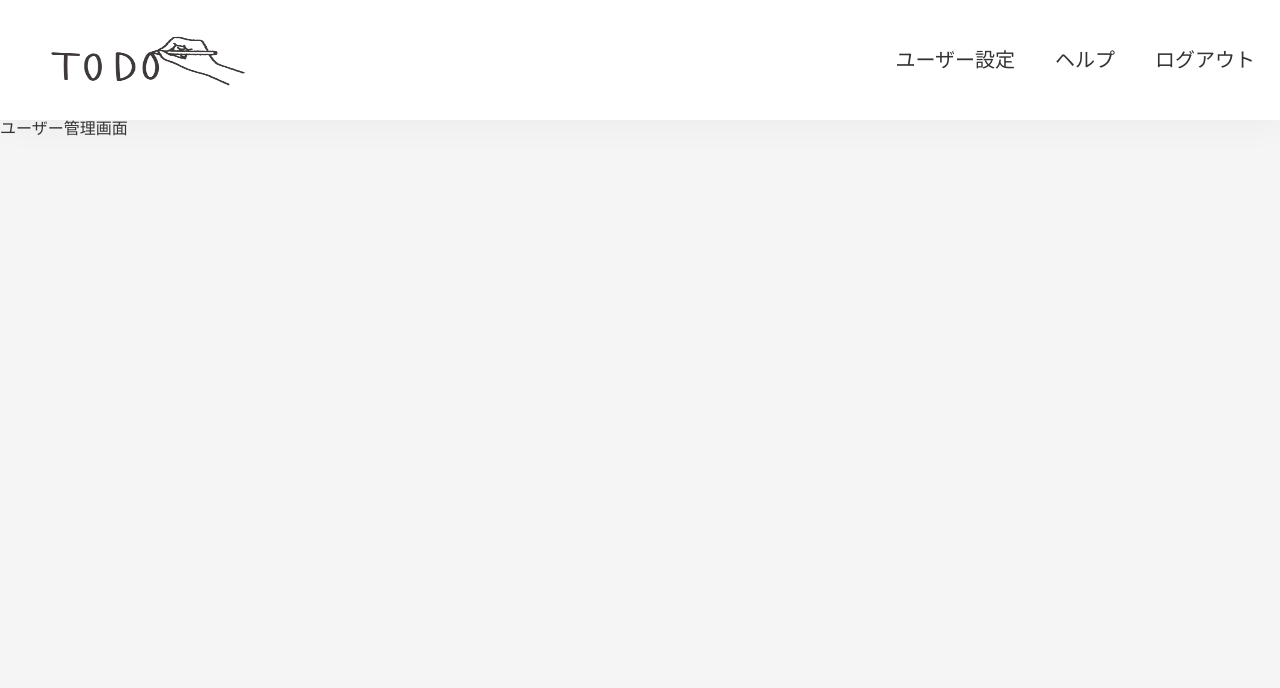
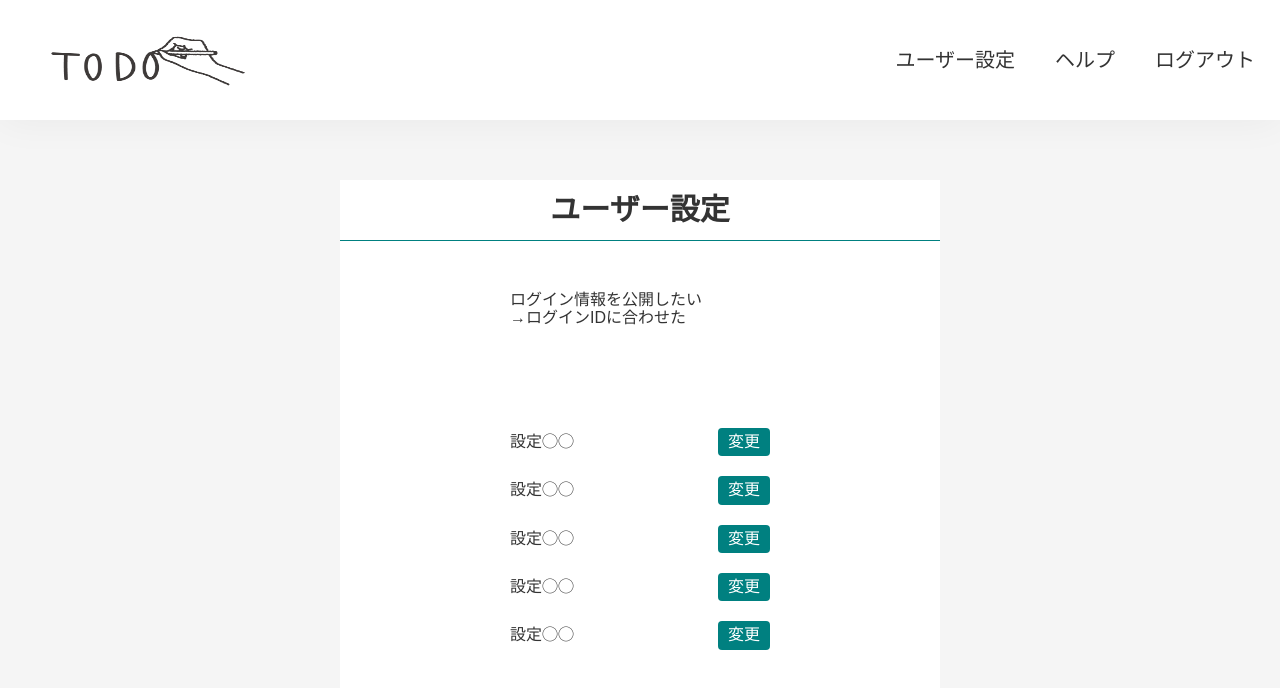
Before and after one commit to wadeen/original-react-todo, a React (Create React App) app: page /user_management in a window 1280 px wide. Shown: the top 688 px of the page. Built offline with nearby package versions, Linux system fonts and the light colour scheme.

Commit message:
update: Alert on duplicate tasks.

```diff
--- /dev/null
+++ b/src/components/atoms/button/ChangeButton.tsx
@@ -0,0 +1,20 @@
+/** @jsxImportSource @emotion/react */
+import React from 'react'
+import { css } from '@emotion/react';
+
+type Props = {
+  name: string
+}
+
+export const ChangeButton: React.FC<Props> = React.memo(({name}) => {
+  return (
+    <button css={button}>{name}</button>
+  )
+})
+
+const button = css`
+  background-color: teal;
+  border-radius: 4px;
+  padding: 5px 10px;
+  color: #ffff;
+`;
--- a/src/components/organisms/Todo/InCompleteTask.tsx
+++ b/src/components/organisms/Todo/InCompleteTask.tsx
@@ -14,6 +14,9 @@ export const InCompleteTask: React.FC<Props> = React.memo(
   ({ inCompleteText, completeText, setCompleteText, setInCompleteText }) => {
     // 完了ボタン押下
     const onClickComplete = (todo: string) => {
+      const removeTaskLength = inCompleteText.filter((item) => item == todo)
+      removeTaskLength.length >= 2 &&
+        alert('同じタスクが複数あるため統一されます。')
       setCompleteText([...completeText, todo])
       setInCompleteText(
         inCompleteText.filter((todoTarget: string) => todo !== todoTarget)
@@ -82,10 +85,10 @@ const incompleteTask = css`
 `
 
 const notask = css`
-  text-align:center;
+  text-align: center;
   margin-bottom: -30px;
   padding: 20px 10px;
-`;
+`
 
 const tasks = css`
   color: gray;
--- a/src/components/pages/UserManagement.tsx
+++ b/src/components/pages/UserManagement.tsx
@@ -1,11 +1,70 @@
-import React from 'react'
+/** @jsxImportSource @emotion/react */
+import { css } from '@emotion/react';
+
 import { Head } from '../organisms/Head'
+import { ChangeButton } from '../atoms/button/ChangeButton';
 
 export const UserManagement = () => {
   return (
-    <>
+    <div css={wrapper}>
       <Head title={'ユーザー管理'} />
-      <p>ユーザー管理画面</p>
-    </>
+      <h2>ユーザー設定</h2>
+      <div css={settings}>
+        <p>ログイン情報を公開したい<br />→ログインIDに合わせた</p>
+      </div>
+
+
+      <dl css={settings}>
+        <div>
+        <dt>設定◯◯</dt>
+        <dd><ChangeButton name={"変更"} /></dd>
+        </div>
+        <div>
+        <dt>設定◯◯</dt>
+        <dd><ChangeButton name={"変更"} /></dd>
+        </div>
+        <div>
+        <dt>設定◯◯</dt>
+        <dd><ChangeButton name={"変更"} /></dd>
+        </div>
+        <div>
+        <dt>設定◯◯</dt>
+        <dd><ChangeButton name={"変更"} /></dd>
+        </div>
+        <div>
+        <dt>設定◯◯</dt>
+        <dd><ChangeButton name={"変更"} /></dd>
+        </div>
+      </dl>
+    </div>
   )
 }
+
+
+const wrapper = css`
+  width: min(100%, 600px);
+  margin: 60px auto;
+  background-color: #fff;
+  h2 {
+    font-size: 3rem;
+    text-align: center;
+    font-weight:700;
+    line-height: 2;
+    border-bottom: 1px solid teal;
+  }
+`;
+
+const settings = css`
+  /* background-color: orange; */
+  padding: 50px;
+  width: 60%;
+  margin: 0 auto;
+  div {
+    display: flex;
+    align-items: center;
+    justify-content: space-between;
+    &:not(:last-child) {
+      margin-bottom: 20px;
+    }
+  }
+`;
```
